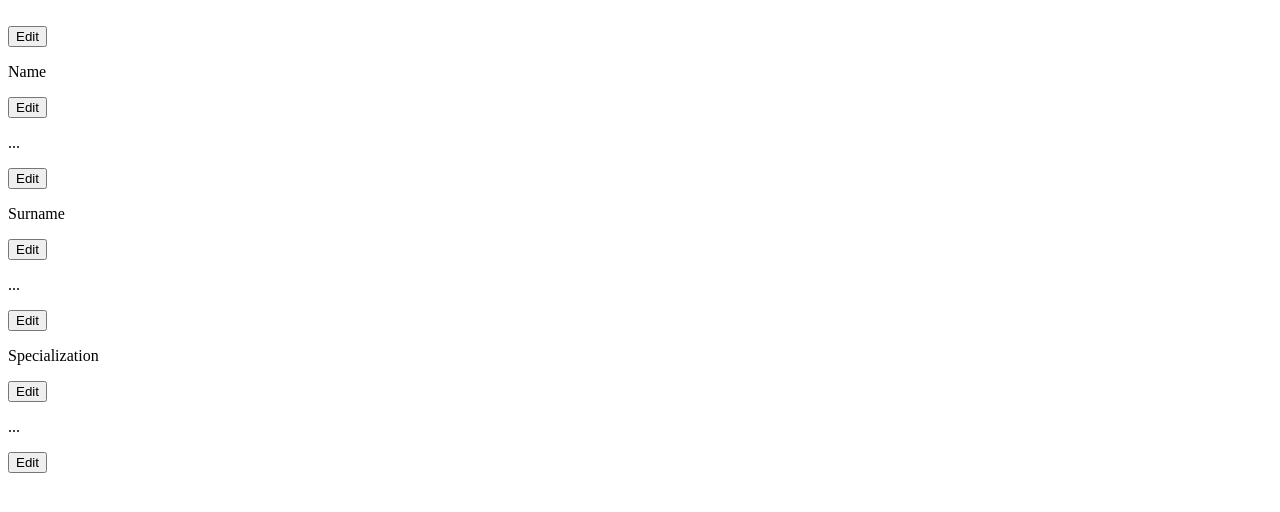
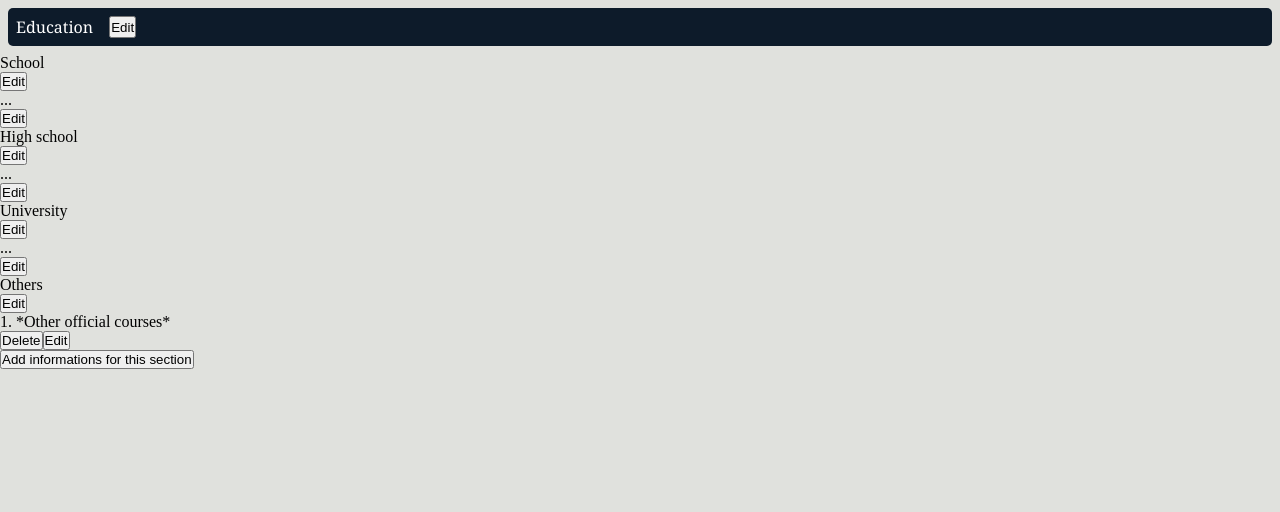
Before and after one commit to AlexandruIoan20/CV-Application-Project-, a React (Create React App) app in the folder cv-app/: page / in a window 1280 px wide. Shown: the top 512 px of the page. Built offline with nearby package versions, Linux system fonts and the light colour scheme.

Commit message:
Start styling namebars

```diff
--- a/cv-app/src/App.jsx
+++ b/cv-app/src/App.jsx
@@ -1,4 +1,5 @@
 import React, { Component } from 'react';
+import './styles/main.css';
 import InfoField from './components/infoField.jsx';
 import { InfoFieldMultiple } from './components/infoField.jsx';
 import ContactSection from './composed_components/contact.jsx';
@@ -17,7 +18,7 @@ export default class App extends Component {
   render () {
     return (
       <section className='container'>
-        <IntroSection />
+        <EducationSection />
       </section>
     )
   }
--- a/cv-app/src/components/infoField.jsx
+++ b/cv-app/src/components/infoField.jsx
@@ -30,9 +30,9 @@ export default class InfoField extends Component {
     render () {
         return(
             <section>
-               <NameBar name= {this.props.name}/>
+               <NameBar name= {this.props.name} />
                 <span> { this.state.info  }</span>
-                <button onClick= {this.showEditHandler}>Edit</button>
+                <button className= {this.handlerClassButton} onClick= {this.showEditHandler}>Edit</button>
                 {this.state.showEdit && <Form clForm = 'info-field-form'
                     clInput = 'info-field-input'
                     clButton = 'info-field-button'
--- a/cv-app/src/components/nameBar.jsx
+++ b/cv-app/src/components/nameBar.jsx
@@ -26,7 +26,7 @@ export default class NameBar extends Component {
 
     render () {
         return (
-            <article>
+            <article className={this.props.cl}>
                 <p> { this.state.name } </p>
                 <button
                     onClick={ this.showEditor}>Edit</button>
--- a/cv-app/src/composed_components/education.jsx
+++ b/cv-app/src/composed_components/education.jsx
@@ -11,7 +11,7 @@ export class EducationSection extends Component {
     render () {
         return (
             <section>
-                <NameBar name = 'Education'/>
+                <NameBar name = 'Education' cl = "section-namebar"/>
                 <InfoField name = 'School'/>
                 <InfoField name = 'High school'/>
                 <InfoField name = 'University' />
--- /dev/null
+++ b/cv-app/src/styles/main.css
@@ -0,0 +1,33 @@
+* {
+    padding: 0;
+    margin: 0;
+    box-sizing: border-box;
+}
+
+html {
+    background-color: #E0E1DD;
+}
+
+.container, .root {
+    height: 100vh;
+    background-color: #E0E1DD;
+}
+
+.section-namebar {
+    margin: 0.5em;
+    padding: 0.5em;
+
+    background-color: #0D1B2A;
+    color: white;
+
+    font-family: Georgia, 'Times New Roman', Times, serif;
+
+    display: flex;
+    column-gap: 1em;
+
+    border-radius: 5px;
+}
+
+.info-field-button {
+    background-color: red;
+}
```
